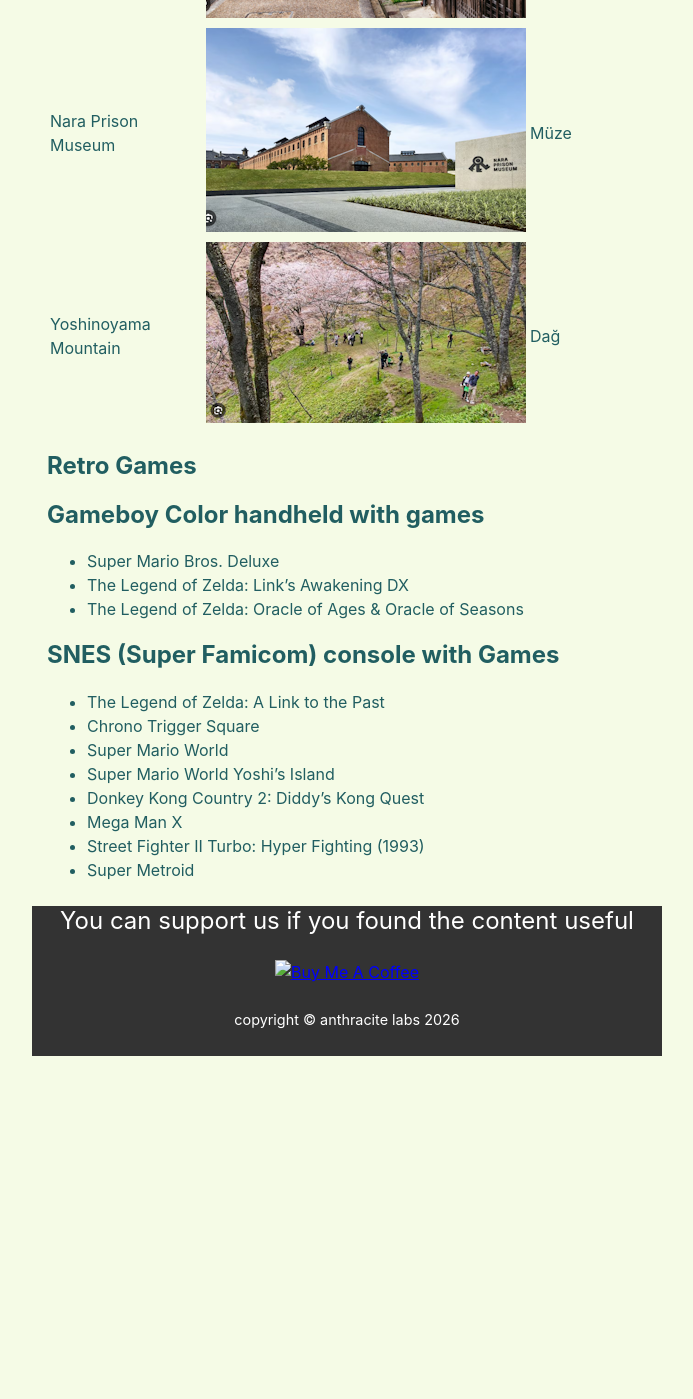
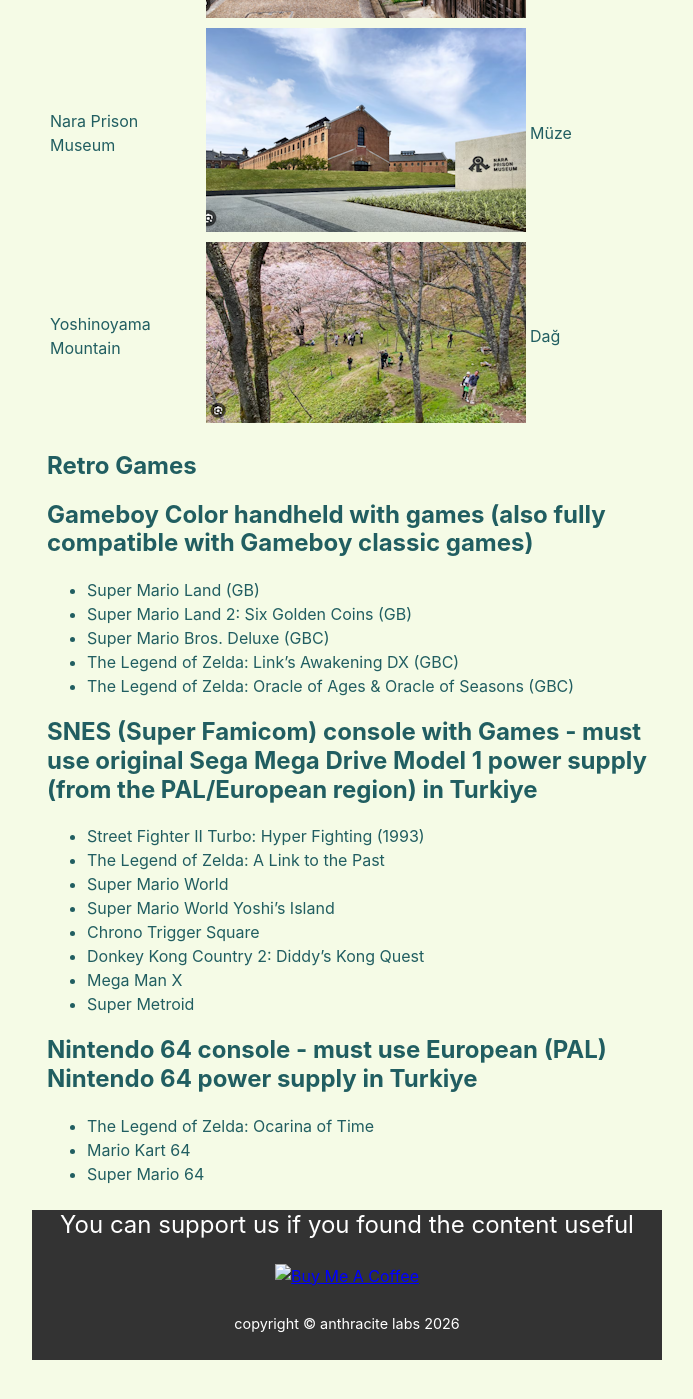
Before and after one commit to anthracitelabs/anthracitelabs.github.io, a Jekyll site: the page built from japan.md, in a window 1280 px wide and 1400 px high, scrolled down 8888 px. Shown: the whole window, without its empty margins (293-986 px from the left). Built offline with Jekyll 4.4.1, drawn with Linux system fonts in a browser that asks for light colours; our own code applies the rules of GitHub Pages for plain Markdown files; the repository's description, which GitHub fills in, is left out; before the commit the page ends 9984 px from its top, so only the background shows below that.

Commit message:
Update japan.md

```diff
--- a/japan.md
+++ b/japan.md
@@ -85,21 +85,30 @@
 
 ## Retro Games
 
-Gameboy Color handheld with games
+Gameboy Color handheld with games (also fully compatible with Gameboy classic games)
 ----------------
 
-* Super Mario Bros. Deluxe
-* The Legend of Zelda: Link's Awakening DX
-* The Legend of Zelda: Oracle of Ages & Oracle of Seasons
+* Super Mario Land (GB)
+* Super Mario Land 2: Six Golden Coins (GB)
+* Super Mario Bros. Deluxe (GBC)
+* The Legend of Zelda: Link's Awakening DX (GBC)
+* The Legend of Zelda: Oracle of Ages & Oracle of Seasons (GBC)
 
-SNES (Super Famicom) console with Games
+SNES (Super Famicom) console with Games - must use original Sega Mega Drive Model 1 power supply (from the PAL/European region) in Turkiye
 -------------
 
+* Street Fighter II Turbo: Hyper Fighting (1993)
 * The Legend of Zelda: A Link to the Past
-* Chrono Trigger Square
 * Super Mario World
 * Super Mario World Yoshi's Island
+* Chrono Trigger Square
 * Donkey Kong Country 2: Diddy's Kong Quest
 * Mega Man X
-* Street Fighter II Turbo: Hyper Fighting (1993)
 * Super Metroid
+
+Nintendo 64 console - must use European (PAL) Nintendo 64 power supply in Turkiye
+----------------------
+
+* The Legend of Zelda: Ocarina of Time
+* Mario Kart 64
+* Super Mario 64
```
